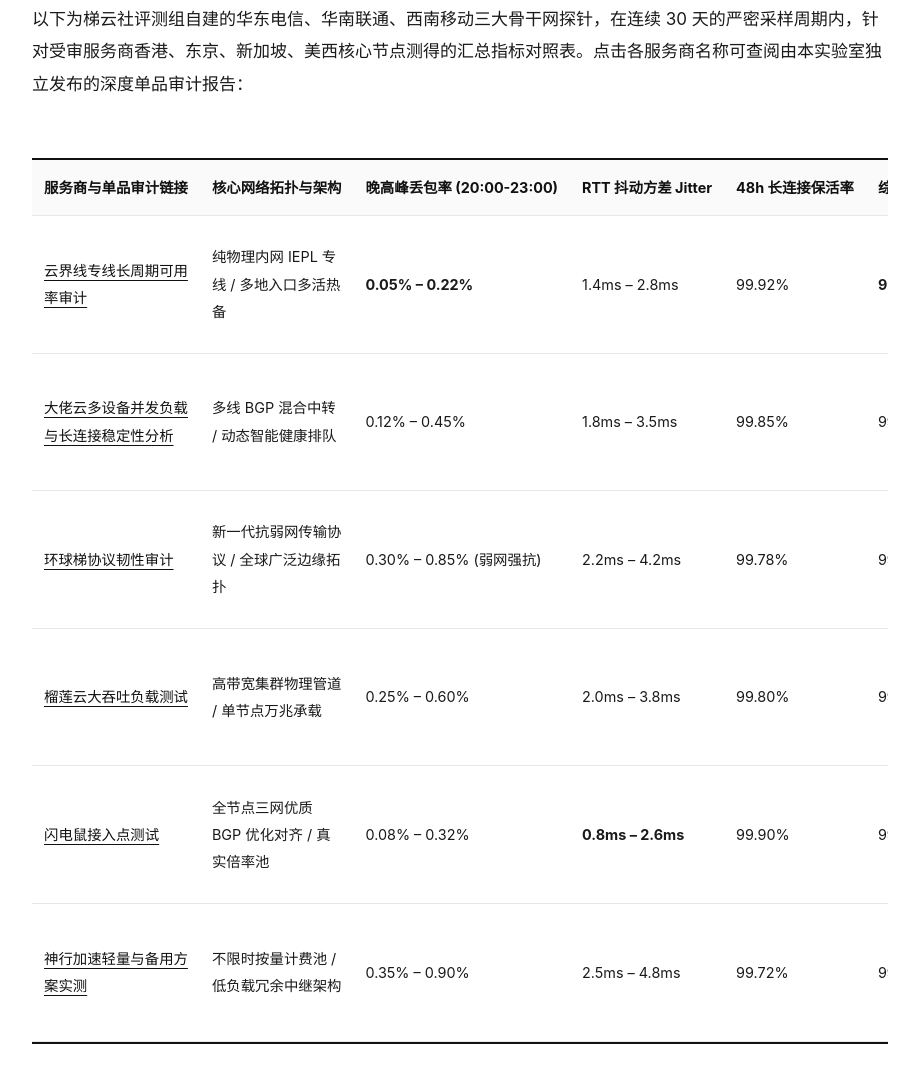
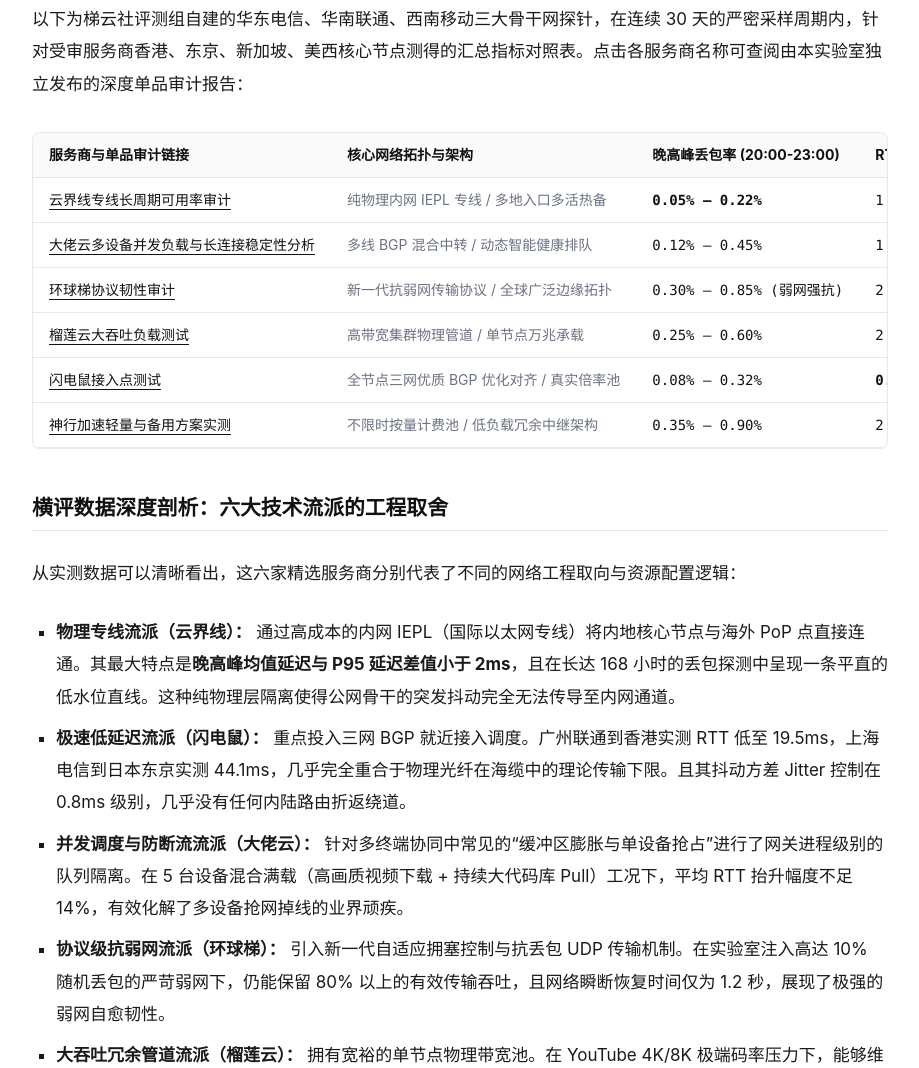
Before and after one commit to mofan9625-bit/tiyunshe, a website: page posts/airport-stability-audit-2026/index.html in a window 1280 px wide. Shown: the part 2278-3346 px from the top of the page, without its empty margins (180-1099 px from the left). Drawn offline with nearby package versions, Linux system fonts and the light colour scheme.

Commit message:
fix(audit-table): optimize comparison table for mobile and responsive scrolling

```diff
--- a/posts/airport-stability-audit-2026/index.html
+++ b/posts/airport-stability-audit-2026/index.html
@@ -200,6 +200,47 @@
       font-size: .875rem;
       line-height: 1.7;
       border-radius: 4px;
+    }
+    .custom-scrollbar {
+      scrollbar-width: thin;
+      scrollbar-color: #d1d5db transparent;
+      -webkit-overflow-scrolling: touch;
+    }
+    .custom-scrollbar::-webkit-scrollbar {
+      height: 6px;
+    }
+    .custom-scrollbar::-webkit-scrollbar-track {
+      background: transparent;
+      border-radius: 9999px;
+    }
+    .custom-scrollbar::-webkit-scrollbar-thumb {
+      background: #e5e7eb;
+      border-radius: 9999px;
+    }
+    .custom-scrollbar::-webkit-scrollbar-thumb:hover {
+      background: #d1d5db;
+    }
+    .custom-scrollbar table {
+      display: table !important;
+      width: 100% !important;
+      margin: 0 !important;
+      border-top: none !important;
+      border-bottom: none !important;
+    }
+    .custom-scrollbar th, .custom-scrollbar td {
+      padding: 0.75rem 1rem !important;
+      white-space: nowrap !important;
+      font-size: 0.75rem;
+    }
+    @media (min-width: 768px) {
+      .custom-scrollbar th, .custom-scrollbar td {
+        font-size: 0.875rem;
+      }
+    }
+    .custom-scrollbar th:last-child,
+    .custom-scrollbar td:last-child {
+      padding-right: 2rem !important;
+      text-align: right;
     }
     .prose-editorial table, .article-body table {
       display: block;
@@ -455,80 +496,80 @@
             以下为梯云社评测组自建的华东电信、华南联通、西南移动三大骨干网探针，在连续 30 天的严密采样周期内，针对受审服务商香港、东京、新加坡、美西核心节点测得的汇总指标对照表。点击各服务商名称可查阅由本实验室独立发布的深度单品审计报告：
           </p>
 
-          <div class="overflow-x-auto">
-            <table>
-              <thead>
+          <div class="w-full overflow-x-auto my-8 border border-line rounded-lg custom-scrollbar">
+            <table class="w-full min-w-full border-collapse text-left text-xs md:text-sm">
+              <thead class="bg-paper border-b border-line">
                 <tr>
-                  <th>服务商与单品审计链接</th>
-                  <th>核心网络拓扑与架构</th>
-                  <th>晚高峰丢包率 (20:00-23:00)</th>
-                  <th>RTT 抖动方差 Jitter</th>
-                  <th>48h 长连接保活率</th>
-                  <th>综合可用率 SLA</th>
-                  <th>单品核心审计聚焦</th>
-                  <th>终审评定等级</th>
+                  <th class="whitespace-nowrap px-4 py-3 font-bold text-ink">服务商与单品审计链接</th>
+                  <th class="whitespace-nowrap px-4 py-3 font-bold text-ink">核心网络拓扑与架构</th>
+                  <th class="whitespace-nowrap px-4 py-3 font-bold text-ink">晚高峰丢包率 (20:00-23:00)</th>
+                  <th class="whitespace-nowrap px-4 py-3 font-bold text-ink">RTT 抖动方差 Jitter</th>
+                  <th class="whitespace-nowrap px-4 py-3 font-bold text-ink">48h 长连接保活率</th>
+                  <th class="whitespace-nowrap px-4 py-3 font-bold text-ink">综合可用率 SLA</th>
+                  <th class="whitespace-nowrap px-4 py-3 font-bold text-ink">单品核心审计聚焦</th>
+                  <th class="whitespace-nowrap px-4 py-3 pr-8 font-bold text-ink text-right">综合评分</th>
                 </tr>
               </thead>
-              <tbody>
-                <tr>
-                  <td><strong><a href="/posts/yunjiexian-audit-2026/">云界线专线长周期可用率审计</a></strong></td>
-                  <td>纯物理内网 IEPL 专线 / 多地入口多活热备</td>
-                  <td><strong>0.05% – 0.22%</strong></td>
-                  <td>1.4ms – 2.8ms</td>
-                  <td>99.92%</td>
-                  <td><strong>99.98%</strong></td>
-                  <td>专注 IEPL 晚高峰 0 丢包与跨境极低抖动，企业生产力首选</td>
-                  <td><strong>A+ (GRADE I)</strong></td>
+              <tbody class="divide-y divide-line">
+                <tr class="hover:bg-gray-50/50 transition-colors">
+                  <td class="whitespace-nowrap px-4 py-3 font-medium text-ink"><a href="/posts/yunjiexian-audit-2026/" class="font-bold underline underline-offset-4 hover:text-muted">云界线专线长周期可用率审计</a></td>
+                  <td class="whitespace-nowrap px-4 py-3 text-muted">纯物理内网 IEPL 专线 / 多地入口多活热备</td>
+                  <td class="whitespace-nowrap px-4 py-3 font-mono font-bold text-ink">0.05% – 0.22%</td>
+                  <td class="whitespace-nowrap px-4 py-3 font-mono text-ink">1.4ms – 2.8ms</td>
+                  <td class="whitespace-nowrap px-4 py-3 font-mono text-ink">99.92%</td>
+                  <td class="whitespace-nowrap px-4 py-3 font-mono font-bold text-ink">99.98%</td>
+                  <td class="whitespace-nowrap px-4 py-3 text-muted">专注 IEPL 晚高峰 0 丢包与跨境极低抖动，企业生产力首选</td>
+                  <td class="whitespace-nowrap px-4 py-3 pr-8 text-right font-mono font-bold text-ink">A+ (GRADE I)</td>
                 </tr>
-                <tr>
-                  <td><strong><a href="/posts/dalaoyun-audit-2026/">大佬云多设备并发负载与长连接稳定性分析</a></strong></td>
-                  <td>多线 BGP 混合中转 / 动态智能健康排队</td>
-                  <td>0.12% – 0.45%</td>
-                  <td>1.8ms – 3.5ms</td>
-                  <td>99.85%</td>
-                  <td>99.88%</td>
-                  <td>聚焦多终端并发、按量灵活与长期连接不中断，家庭/团队兼顾</td>
-                  <td><strong>A+ (GRADE I)</strong></td>
+                <tr class="hover:bg-gray-50/50 transition-colors">
+                  <td class="whitespace-nowrap px-4 py-3 font-medium text-ink"><a href="/posts/dalaoyun-audit-2026/" class="font-bold underline underline-offset-4 hover:text-muted">大佬云多设备并发负载与长连接稳定性分析</a></td>
+                  <td class="whitespace-nowrap px-4 py-3 text-muted">多线 BGP 混合中转 / 动态智能健康排队</td>
+                  <td class="whitespace-nowrap px-4 py-3 font-mono text-ink">0.12% – 0.45%</td>
+                  <td class="whitespace-nowrap px-4 py-3 font-mono text-ink">1.8ms – 3.5ms</td>
+                  <td class="whitespace-nowrap px-4 py-3 font-mono text-ink">99.85%</td>
+                  <td class="whitespace-nowrap px-4 py-3 font-mono font-bold text-ink">99.88%</td>
+                  <td class="whitespace-nowrap px-4 py-3 text-muted">聚焦多终端并发、按量灵活与长期连接不中断，家庭/团队兼顾</td>
+                  <td class="whitespace-nowrap px-4 py-3 pr-8 text-right font-mono font-bold text-ink">A+ (GRADE I)</td>
                 </tr>
-                <tr>
-                  <td><strong><a href="/posts/huanqiuti-audit-2026/">环球梯协议韧性审计</a></strong></td>
-                  <td>新一代抗弱网传输协议 / 全球广泛边缘拓扑</td>
-                  <td>0.30% – 0.85% (弱网强抗)</td>
-                  <td>2.2ms – 4.2ms</td>
-                  <td>99.78%</td>
-                  <td>99.82%</td>
-                  <td>聚焦 Hysteria 2 / 复杂弱网抗拥塞穿透能力，差旅通勤利器</td>
-                  <td><strong>A (GRADE I)</strong></td>
+                <tr class="hover:bg-gray-50/50 transition-colors">
+                  <td class="whitespace-nowrap px-4 py-3 font-medium text-ink"><a href="/posts/huanqiuti-audit-2026/" class="font-bold underline underline-offset-4 hover:text-muted">环球梯协议韧性审计</a></td>
+                  <td class="whitespace-nowrap px-4 py-3 text-muted">新一代抗弱网传输协议 / 全球广泛边缘拓扑</td>
+                  <td class="whitespace-nowrap px-4 py-3 font-mono text-ink">0.30% – 0.85% (弱网强抗)</td>
+                  <td class="whitespace-nowrap px-4 py-3 font-mono text-ink">2.2ms – 4.2ms</td>
+                  <td class="whitespace-nowrap px-4 py-3 font-mono text-ink">99.78%</td>
+                  <td class="whitespace-nowrap px-4 py-3 font-mono font-bold text-ink">99.82%</td>
+                  <td class="whitespace-nowrap px-4 py-3 text-muted">聚焦 Hysteria 2 / 复杂弱网抗拥塞穿透能力，差旅通勤利器</td>
+                  <td class="whitespace-nowrap px-4 py-3 pr-8 text-right font-mono font-bold text-ink">A (GRADE I)</td>
                 </tr>
-                <tr>
-                  <td><strong><a href="/posts/liulianyun-audit-2026/">榴莲云大吞吐负载测试</a></strong></td>
-                  <td>高带宽集群物理管道 / 单节点万兆承载</td>
-                  <td>0.25% – 0.60%</td>
-                  <td>2.0ms – 3.8ms</td>
-                  <td>99.80%</td>
-                  <td>99.85%</td>
-                  <td>聚焦单节点物理大管道与 4K/8K 流媒体冗余，大流量不降速</td>
-                  <td><strong>A (GRADE I)</strong></td>
+                <tr class="hover:bg-gray-50/50 transition-colors">
+                  <td class="whitespace-nowrap px-4 py-3 font-medium text-ink"><a href="/posts/liulianyun-audit-2026/" class="font-bold underline underline-offset-4 hover:text-muted">榴莲云大吞吐负载测试</a></td>
+                  <td class="whitespace-nowrap px-4 py-3 text-muted">高带宽集群物理管道 / 单节点万兆承载</td>
+                  <td class="whitespace-nowrap px-4 py-3 font-mono text-ink">0.25% – 0.60%</td>
+                  <td class="whitespace-nowrap px-4 py-3 font-mono text-ink">2.0ms – 3.8ms</td>
+                  <td class="whitespace-nowrap px-4 py-3 font-mono text-ink">99.80%</td>
+                  <td class="whitespace-nowrap px-4 py-3 font-mono font-bold text-ink">99.85%</td>
+                  <td class="whitespace-nowrap px-4 py-3 text-muted">聚焦单节点物理大管道与 4K/8K 流媒体冗余，大流量不降速</td>
+                  <td class="whitespace-nowrap px-4 py-3 pr-8 text-right font-mono font-bold text-ink">A (GRADE I)</td>
                 </tr>
-                <tr>
-                  <td><strong><a href="/posts/shandianshu-audit-2026/">闪电鼠接入点测试</a></strong></td>
-                  <td>全节点三网优质 BGP 优化对齐 / 真实倍率池</td>
-                  <td>0.08% – 0.32%</td>
-                  <td><strong>0.8ms – 2.6ms</strong></td>
-                  <td>99.90%</td>
-                  <td>99.94%</td>
-                  <td>聚焦低延迟敏感型场景与真实 1x 倍率，击键即时无粘滞</td>
-                  <td><strong>A+ (GRADE I)</strong></td>
+                <tr class="hover:bg-gray-50/50 transition-colors">
+                  <td class="whitespace-nowrap px-4 py-3 font-medium text-ink"><a href="/posts/shandianshu-audit-2026/" class="font-bold underline underline-offset-4 hover:text-muted">闪电鼠接入点测试</a></td>
+                  <td class="whitespace-nowrap px-4 py-3 text-muted">全节点三网优质 BGP 优化对齐 / 真实倍率池</td>
+                  <td class="whitespace-nowrap px-4 py-3 font-mono text-ink">0.08% – 0.32%</td>
+                  <td class="whitespace-nowrap px-4 py-3 font-mono font-bold text-ink">0.8ms – 2.6ms</td>
+                  <td class="whitespace-nowrap px-4 py-3 font-mono text-ink">99.90%</td>
+                  <td class="whitespace-nowrap px-4 py-3 font-mono font-bold text-ink">99.94%</td>
+                  <td class="whitespace-nowrap px-4 py-3 text-muted">聚焦低延迟敏感型场景与真实 1x 倍率，击键即时无粘滞</td>
+                  <td class="whitespace-nowrap px-4 py-3 pr-8 text-right font-mono font-bold text-ink">A+ (GRADE I)</td>
                 </tr>
-                <tr>
-                  <td><strong><a href="/posts/shenxing-audit-2026/">神行加速轻量与备用方案实测</a></strong></td>
-                  <td>不限时按量计费池 / 低负载冗余中继架构</td>
-                  <td>0.35% – 0.90%</td>
-                  <td>2.5ms – 4.8ms</td>
-                  <td>99.72%</td>
-                  <td>99.75%</td>
-                  <td>聚焦不限时按量计费池与低成本长周期备用方案，防失联冗余底座</td>
-                  <td><strong>A (GRADE II)</strong></td>
+                <tr class="hover:bg-gray-50/50 transition-colors">
+                  <td class="whitespace-nowrap px-4 py-3 font-medium text-ink"><a href="/posts/shenxing-audit-2026/" class="font-bold underline underline-offset-4 hover:text-muted">神行加速轻量与备用方案实测</a></td>
+                  <td class="whitespace-nowrap px-4 py-3 text-muted">不限时按量计费池 / 低负载冗余中继架构</td>
+                  <td class="whitespace-nowrap px-4 py-3 font-mono text-ink">0.35% – 0.90%</td>
+                  <td class="whitespace-nowrap px-4 py-3 font-mono text-ink">2.5ms – 4.8ms</td>
+                  <td class="whitespace-nowrap px-4 py-3 font-mono text-ink">99.72%</td>
+                  <td class="whitespace-nowrap px-4 py-3 font-mono text-ink">99.75%</td>
+                  <td class="whitespace-nowrap px-4 py-3 text-muted">聚焦不限时按量计费池与低成本长周期备用方案，防失联冗余底座</td>
+                  <td class="whitespace-nowrap px-4 py-3 pr-8 text-right font-mono font-bold text-ink">A (GRADE II)</td>
                 </tr>
               </tbody>
             </table>
```
